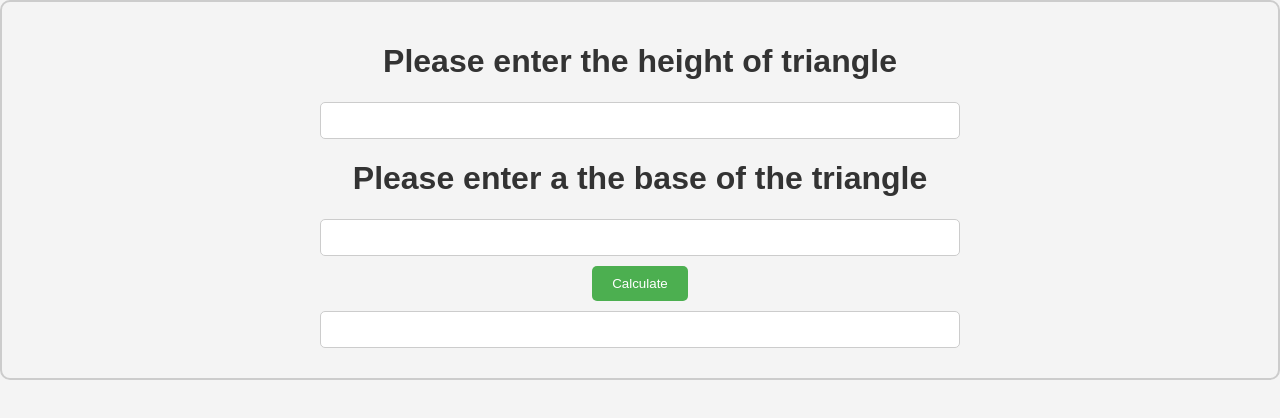
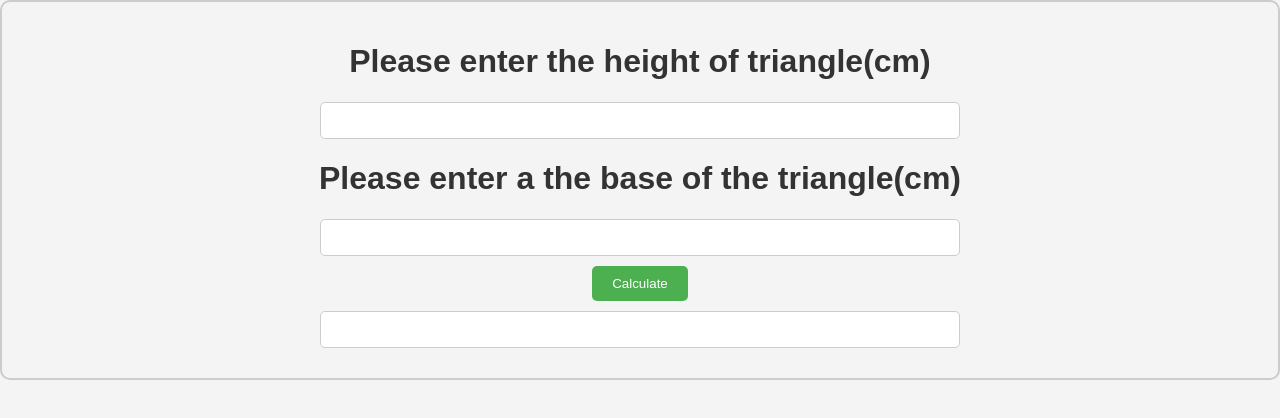
Before and after one commit to Wareezy/areaOfTriangle, a plain HTML site: page index.html in a window 1280 px wide. Drawn offline with Linux system fonts and the light colour scheme.

Commit message:
warrenSecond

```diff
--- a/index.html
+++ b/index.html
@@ -7,12 +7,12 @@
     <link rel="stylesheet" href="style.css">
 </head>
 <body>
-    <h1 id="header1">Please enter the height of triangle</h1>
+    <h1 id="header1">Please enter the height of triangle(cm)</h1>
 
 <input type="text" data-input>
 
 
-<h1 id="header1">Please enter a the base of the triangle</h1>
+<h1 id="header1">Please enter a the base of the triangle(cm)</h1>
 
 <input type="text" data-input2>
 
--- a/index.js
+++ b/index.js
@@ -18,3 +18,4 @@ let btnMulti=document.querySelector('[data-calc]')
 
 //calling a click function. so that when the button is clicked that it accesses the area function
 btnMulti.addEventListener('click',area)
+document.querySelector("[data-display]").readOnly = true;
```
